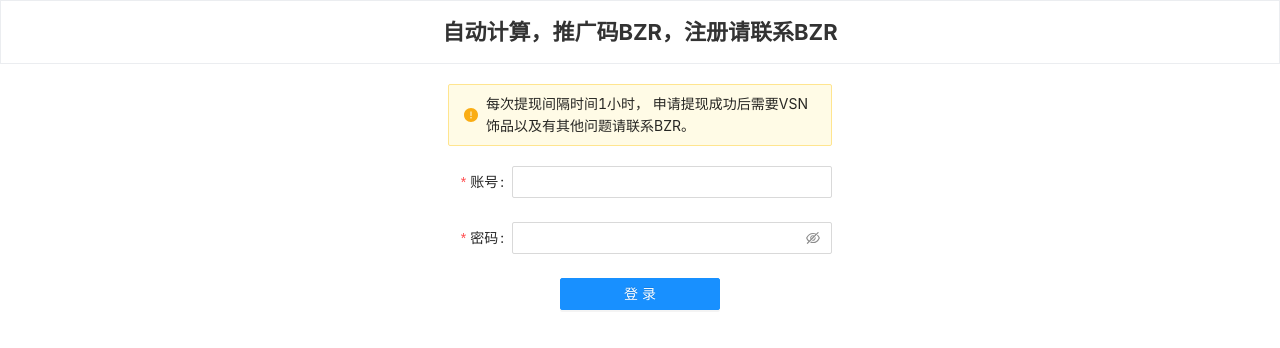
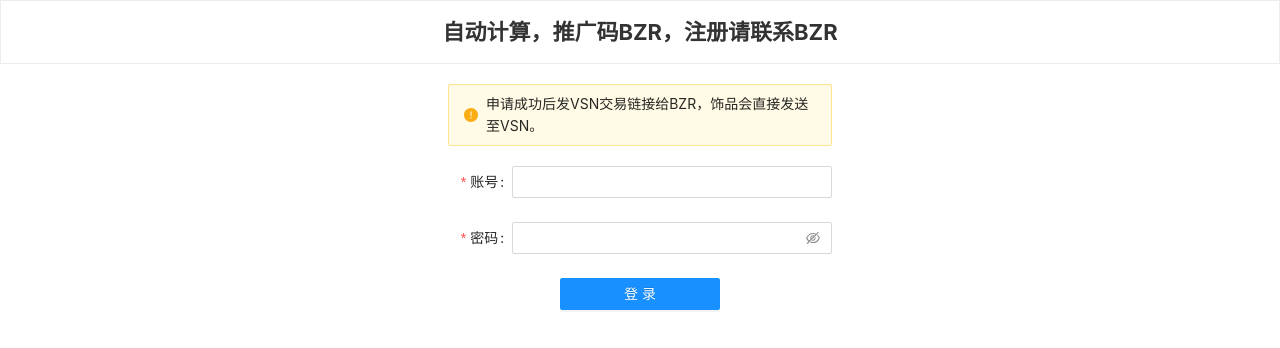
Before and after one commit to Sirros/rebate, a React (Create React App) app: page / in a window 1280 px wide. Shown: the top 348 px of the page. Built offline with nearby package versions, Linux system fonts and the light colour scheme.

Commit message:
feat: 文案调整

```diff
--- a/src/pages/Home/home.jsx
+++ b/src/pages/Home/home.jsx
@@ -114,7 +114,7 @@ const Home = () => {
       <div className="tips mt20">
         <Alert
           className="mt20"
-          message="每次提现间隔时间1小时， 申请提现成功后需要VSN饰品以及有其他问题请联系BZR。"
+          message="申请成功后发VSN交易链接给BZR，饰品会直接发送至VSN。"
           type="warning"
           showIcon
         />
```
